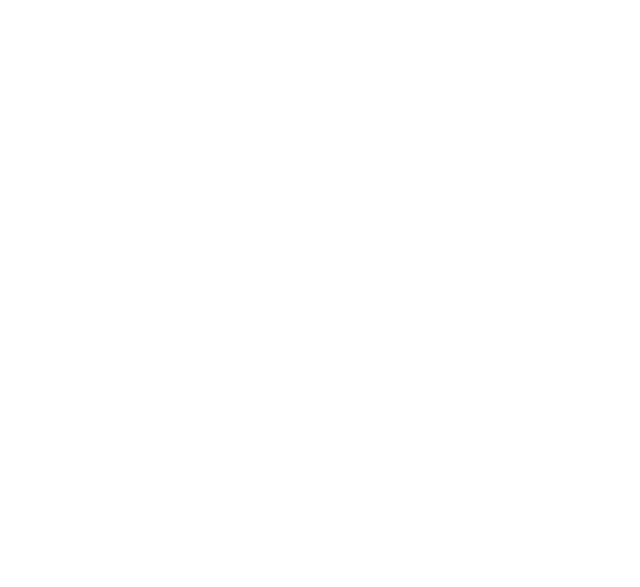
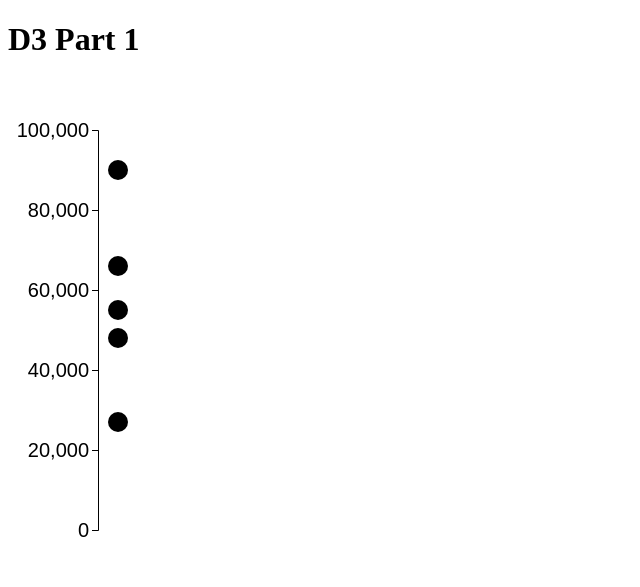
Before and after one commit to DS4200-S23-Class/ic-07-al-chang, a plain HTML site: page index.html in a window 1280 px wide. Shown: the whole page, without its empty margins (0-640 px from the left). Drawn offline with Linux system fonts and the light colour scheme.

Commit message:
Plot along vertical axis

```diff
--- a/index.html
+++ b/index.html
@@ -1,14 +1,14 @@
 <!DOCTYPE html>
 <html>
+  <head>
+    <meta charset="utf-8" />
+    <title>ic-07</title>
+  </head>
 
-<head>
-    <meta charset=utf-8/>
-</head>
-
-
-<body>
-
-
-</body>
-
+  <body>
+    <h1>D3 Part 1</h1>
+    <div id="vis"></div>
+  </body>
+  <script src="d3.v6.1.1/d3.min.js"></script>
+  <script src="main.js"></script>
 </html>
--- /dev/null
+++ b/main.js
@@ -0,0 +1,39 @@
+const data = [55000, 48000, 27000, 66000, 90000];
+
+const FRAME_HEIGHT = 500;
+const FRAME_WIDTH = 200;
+const FRAME_MARGINS = { left: 100, right: 50, top: 50, bottom: 50 };
+
+VIS_HEIGHT = FRAME_HEIGHT - FRAME_MARGINS.top - FRAME_MARGINS.bottom;
+VIS_WIDTH = FRAME_WIDTH - FRAME_MARGINS.left - FRAME_MARGINS.right;
+
+const FRAME = d3
+  .select("#vis")
+  .append("svg")
+  .attr("height", FRAME_HEIGHT)
+  .attr("width", FRAME_WIDTH)
+  .attr("class", "frame");
+
+const MAX_Y = d3.max(data, (d) => d);
+
+const Y_SCALE = d3
+  .scaleLinear()
+  .domain([0, MAX_Y + 10000])
+  .range([VIS_HEIGHT, 0]);
+
+FRAME.selectAll("points")
+  .data(data)
+  .enter()
+  .append("circle")
+  .attr("cx", FRAME_MARGINS.left + 10)
+  .attr("cy", (d) => Y_SCALE(d) + FRAME_MARGINS.top)
+  .attr("r", 10)
+  .attr("class", "point");
+
+FRAME.append("g")
+  .attr(
+    "transform",
+    `translate(${FRAME_MARGINS.left - 10},${FRAME_MARGINS.top})`
+  )
+  .call(d3.axisLeft(Y_SCALE).ticks(4))
+  .attr("font-size", "20px");
```
